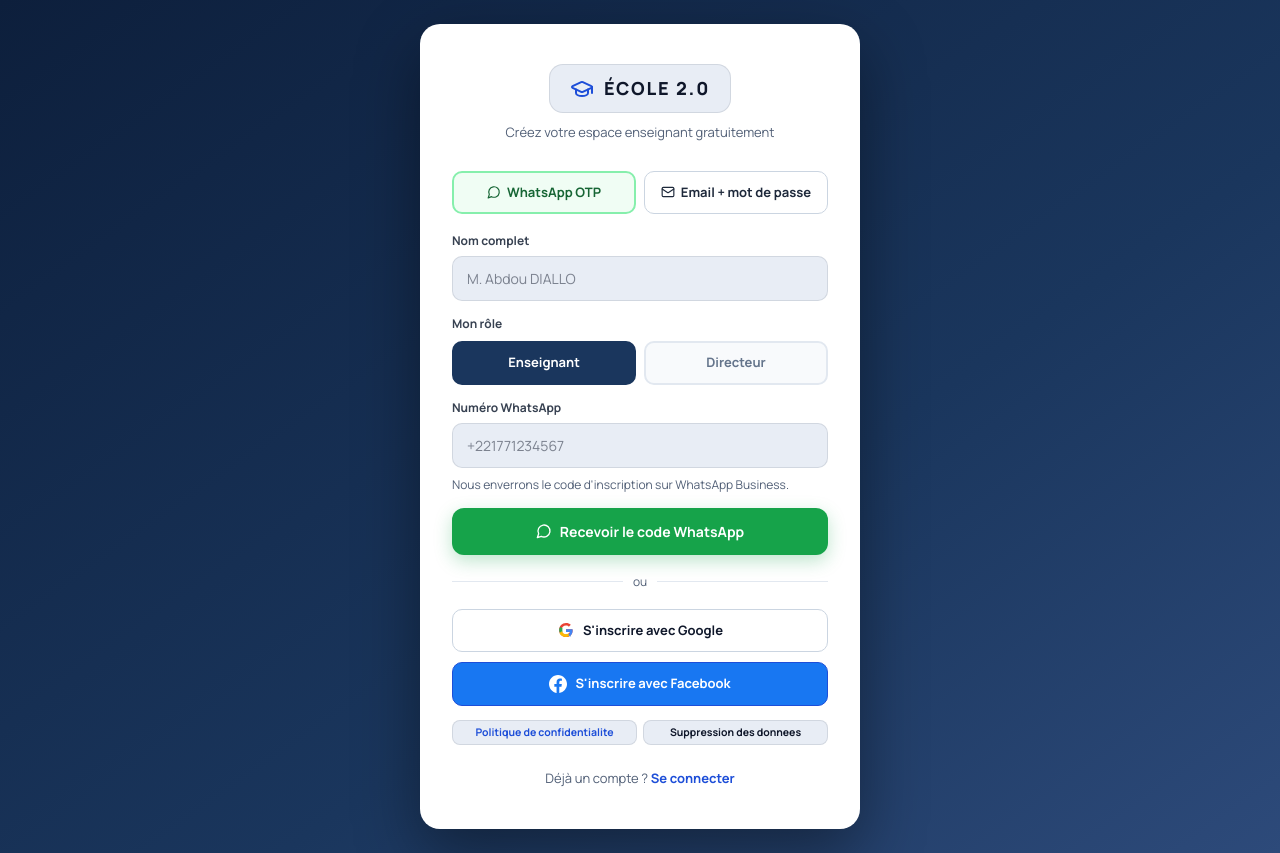
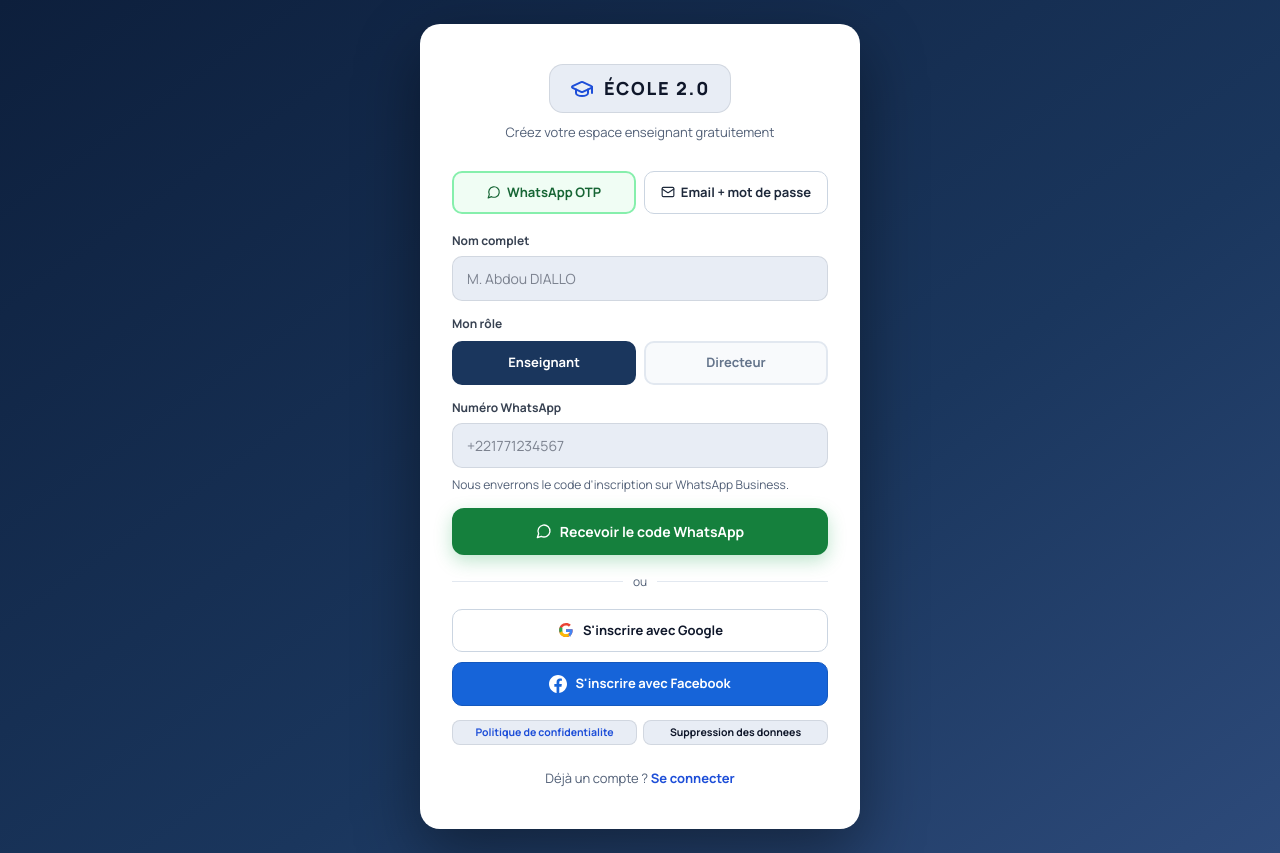
Before and after one commit to opentech221/Ecole_2.0_Copie_2, a React (Vite) app: page /signup in a window 1280 px wide. Built offline with nearby package versions, Linux system fonts and the light colour scheme.

Commit message:
fix: improve auth button contrast for Lighthouse a11y

```diff
--- a/src/app/components/LoginScreen.tsx
+++ b/src/app/components/LoginScreen.tsx
@@ -73,7 +73,7 @@
     border: "#86efac",
     bg: "#f0fdf4",
     fg: "#166534",
-    solid: "#16a34a",
+    solid: "#15803d",
     solidHover: "#15803d",
     shadow: "0 6px 18px rgba(22,163,74,0.28)",
   },
@@ -487,8 +487,8 @@
                 disabled={oauthLoading !== null}
                 onClick={() => handleOAuthLogin("facebook")}
                 style={{
-                  width: "100%", padding: "11px", borderRadius: "10px", border: "1px solid #1d4ed8",
-                  backgroundColor: "#1877F2", color: "#fff", fontWeight: 700, fontSize: "13px",
+                  width: "100%", padding: "11px", borderRadius: "10px", border: "1px solid #1458be",
+                  backgroundColor: "#1664d9", color: "#fff", fontWeight: 700, fontSize: "13px",
                   cursor: oauthLoading !== null ? "not-allowed" : "pointer", fontFamily: "'Plus Jakarta Sans', sans-serif",
                   display: "flex", alignItems: "center", justifyContent: "center", gap: "8px",
                 }}
--- a/src/app/components/SignupScreen.tsx
+++ b/src/app/components/SignupScreen.tsx
@@ -74,7 +74,7 @@
     border: "#86efac",
     bg: "#f0fdf4",
     fg: "#166534",
-    solid: "#16a34a",
+    solid: "#15803d",
     shadow: "0 6px 18px rgba(22,163,74,0.28)",
   },
   email: {
@@ -610,8 +610,8 @@
             disabled={oauthLoading !== null}
             onClick={() => handleOAuthSignup("facebook")}
             style={{
-              width: "100%", padding: "11px", borderRadius: "10px", border: "1px solid #1d4ed8",
-              backgroundColor: "#1877F2", color: "#fff", fontWeight: 700, fontSize: "13px",
+              width: "100%", padding: "11px", borderRadius: "10px", border: "1px solid #1458be",
+              backgroundColor: "#1664d9", color: "#fff", fontWeight: 700, fontSize: "13px",
               cursor: oauthLoading !== null ? "not-allowed" : "pointer", fontFamily: "'Plus Jakarta Sans', sans-serif",
               display: "flex", alignItems: "center", justifyContent: "center", gap: "8px",
             }}
```
